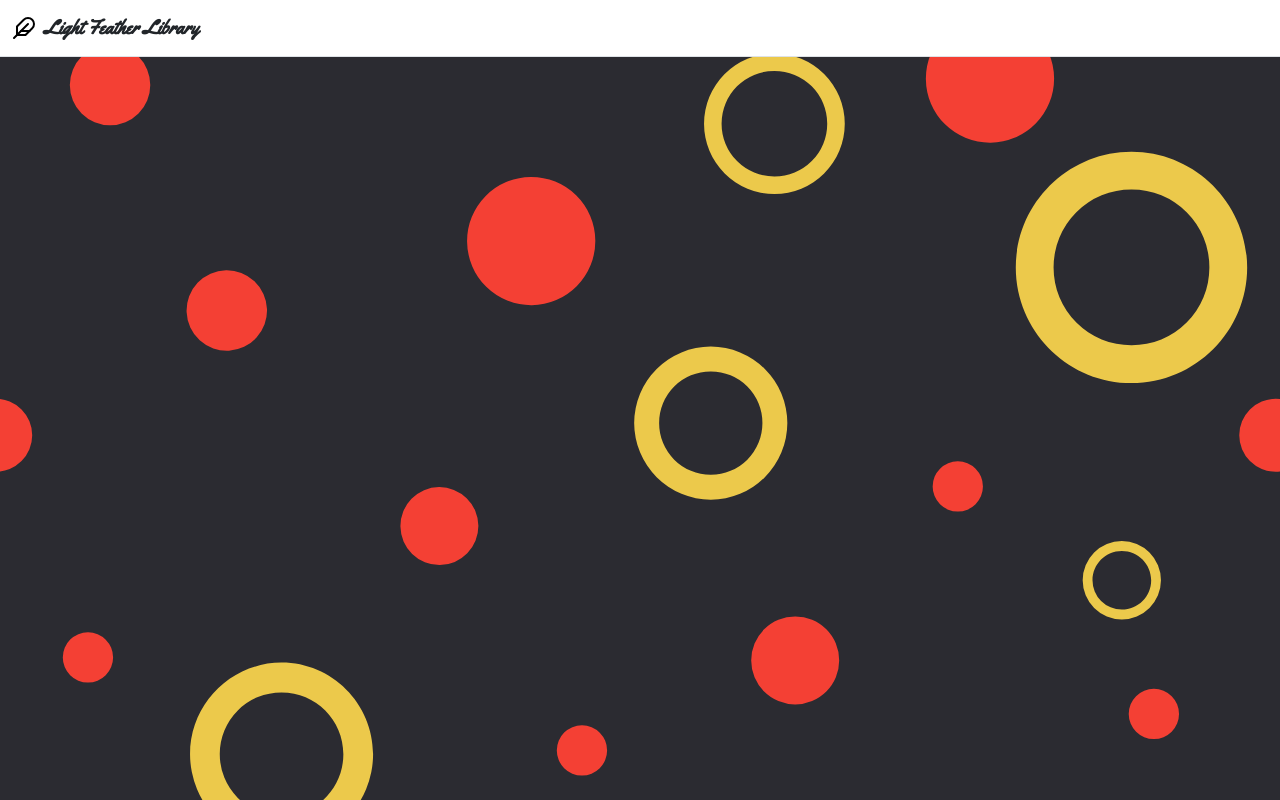
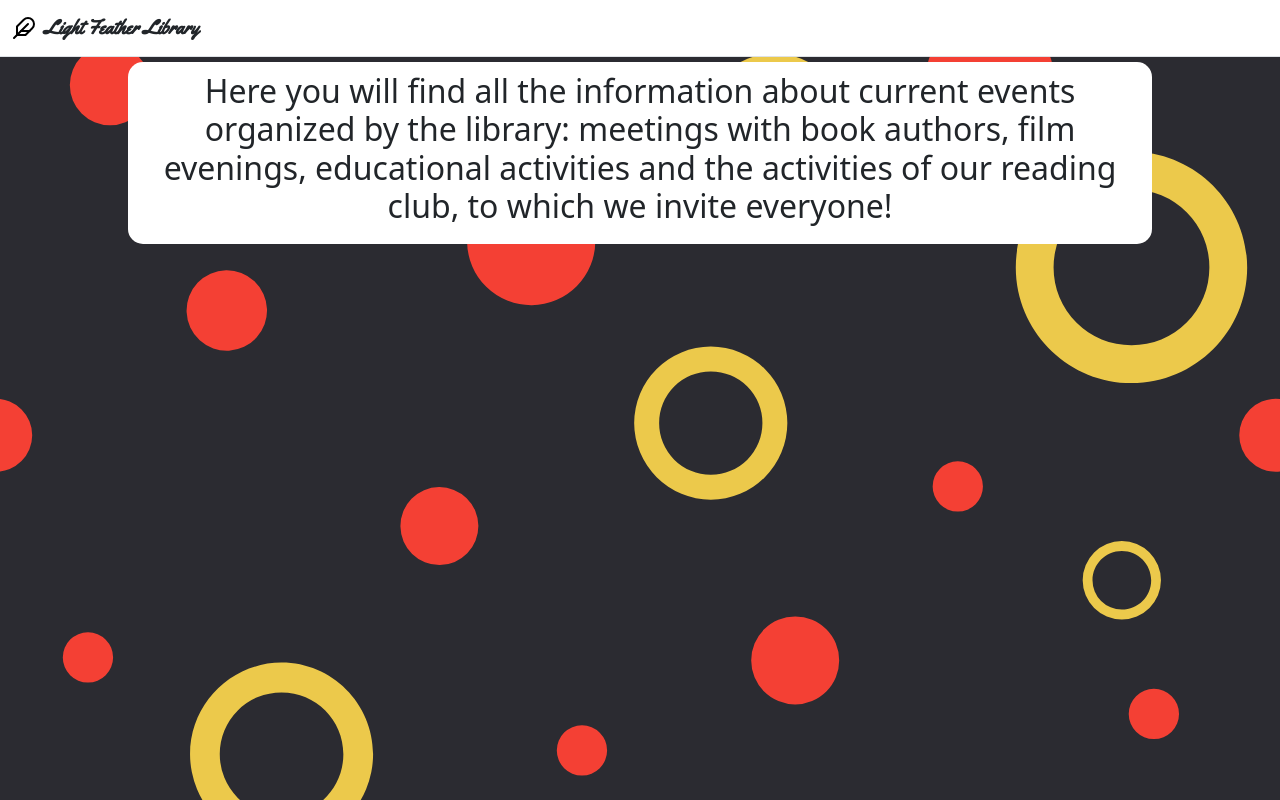
Before and after one commit to NatKacz99/library, a React (Vite) app in the folder fronted/library-fronted/: page /events in a window 1280 px wide. Built offline with nearby package versions, Linux system fonts and the light colour scheme; no server answers.

Commit message:
add events

```diff
--- a/fronted/library-fronted/src/components/App/App.jsx
+++ b/fronted/library-fronted/src/components/App/App.jsx
@@ -8,6 +8,7 @@ import Login from './../Login/Login';
 import Borrowings from './../MyAccount/Borrowings/Borrowings';
 import PersonalData from './../MyAccount/PersonalData/PersonalData';
 import BookDetails from './../BookDetails/BookDetails';
+import Events from './../Events/Events';
 import { Route, Routes, useLocation, Navigate } from 'react-router-dom';
 
 
@@ -88,7 +89,10 @@ function App() {
           path="/my-data"
           element={token ? <PersonalData userName={token.name} /> : <Navigate to="/login" replace />}
         />
-
+        <Route
+          path="/events"
+          element={<Events />}
+        />
       </Routes>
     </div>
   );
--- /dev/null
+++ b/fronted/library-fronted/src/components/Events/Events.css
@@ -0,0 +1,3 @@
+.content{
+  background-color: white;
+}
--- /dev/null
+++ b/fronted/library-fronted/src/components/Events/Events.jsx
@@ -0,0 +1,13 @@
+import React from 'react'
+
+function Events(){
+  return(
+    <div class="content">
+      <h2>Here you will find all the information about current events organized by the library:
+        meetings with book authors, film evenings, educational activities
+        and the activities of our reading club, to which we invite everyone!</h2>
+    </div>
+  )
+}
+
+export default Events;
--- a/fronted/library-fronted/src/components/Navbar/NavbarMain.jsx
+++ b/fronted/library-fronted/src/components/Navbar/NavbarMain.jsx
@@ -77,7 +77,7 @@ function NavbarMain({
               )}
             </li>
             <li className="nav-item">
-              <a className="nav-link text-dark" href="#">Events</a>
+              <Link className="nav-link text-dark" to="/events">Events</Link>
             </li>
           </ul>
 
```
